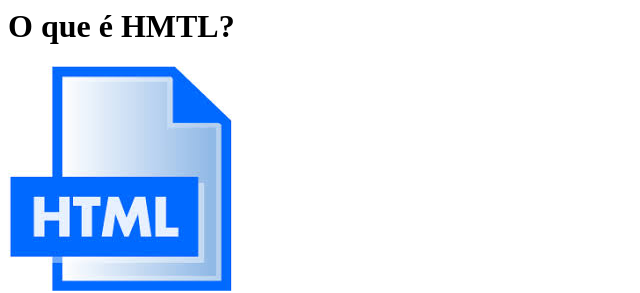
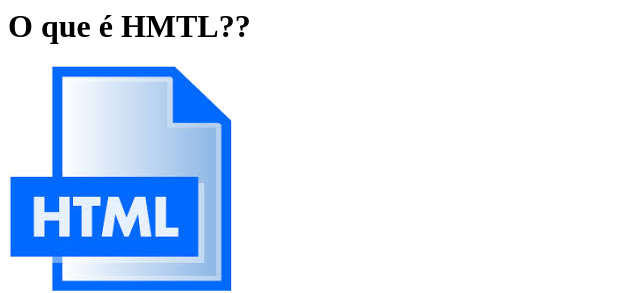
Before and after one commit to AnaClaraRivas/meuprimeirosite, a plain HTML site: page index.html in a window 1280 px wide. Shown: the top 293 px of the page, 0-640 px from the left. Drawn offline with Linux system fonts and the light colour scheme.

Commit message:
26_03_24

```diff
--- a/index.html
+++ b/index.html
@@ -5,7 +5,7 @@
    <title> Meu primeiro site </title>
 </head>
 <body>
-    <h1> O que é HMTL? </h1>
+    <h1> O que é HMTL?? </h1>
     <img src="img/images.jpg" alt="logo html azul">
     <ul>
         <li>HTML significa linguagem de marcação de hipertexto</li>
@@ -43,6 +43,7 @@
      <td>nenhum</td>
      <td>nenhum</td>
    </tr>
+
  </table>
 
 </body>
```
